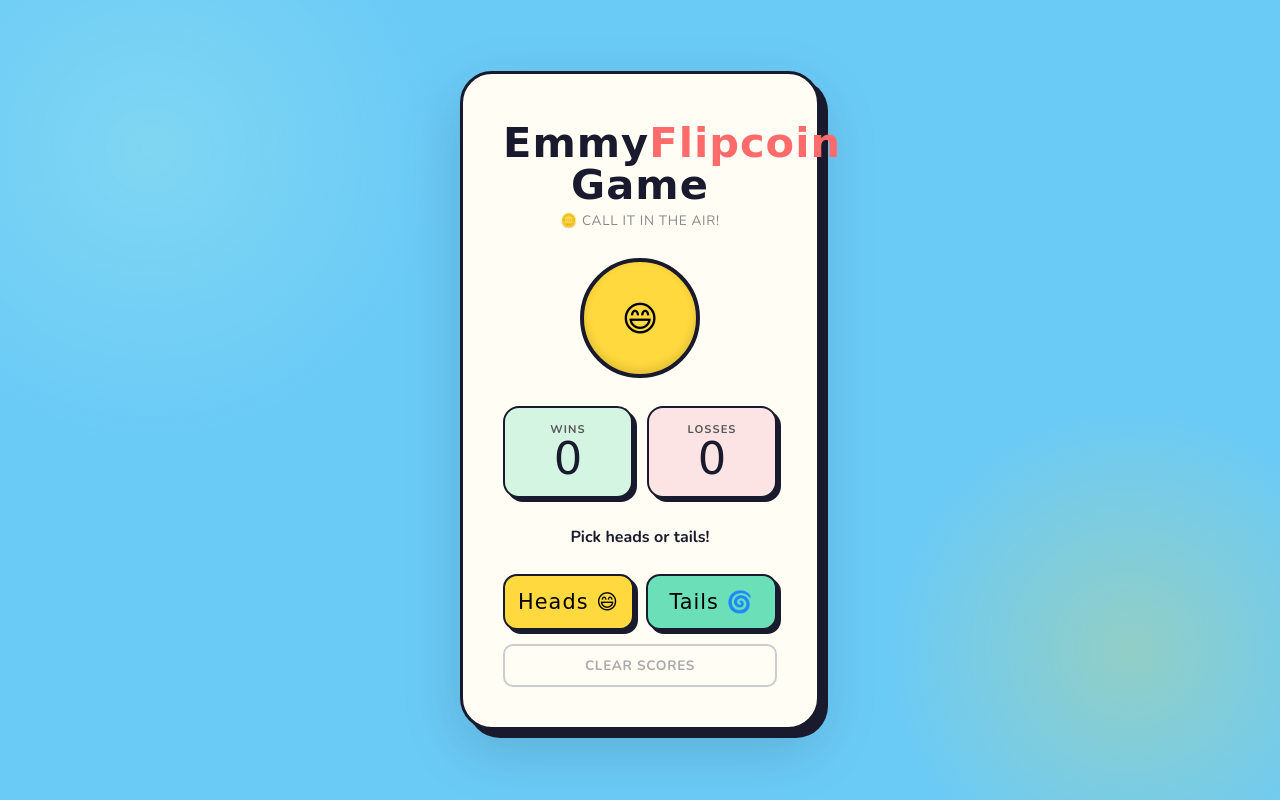
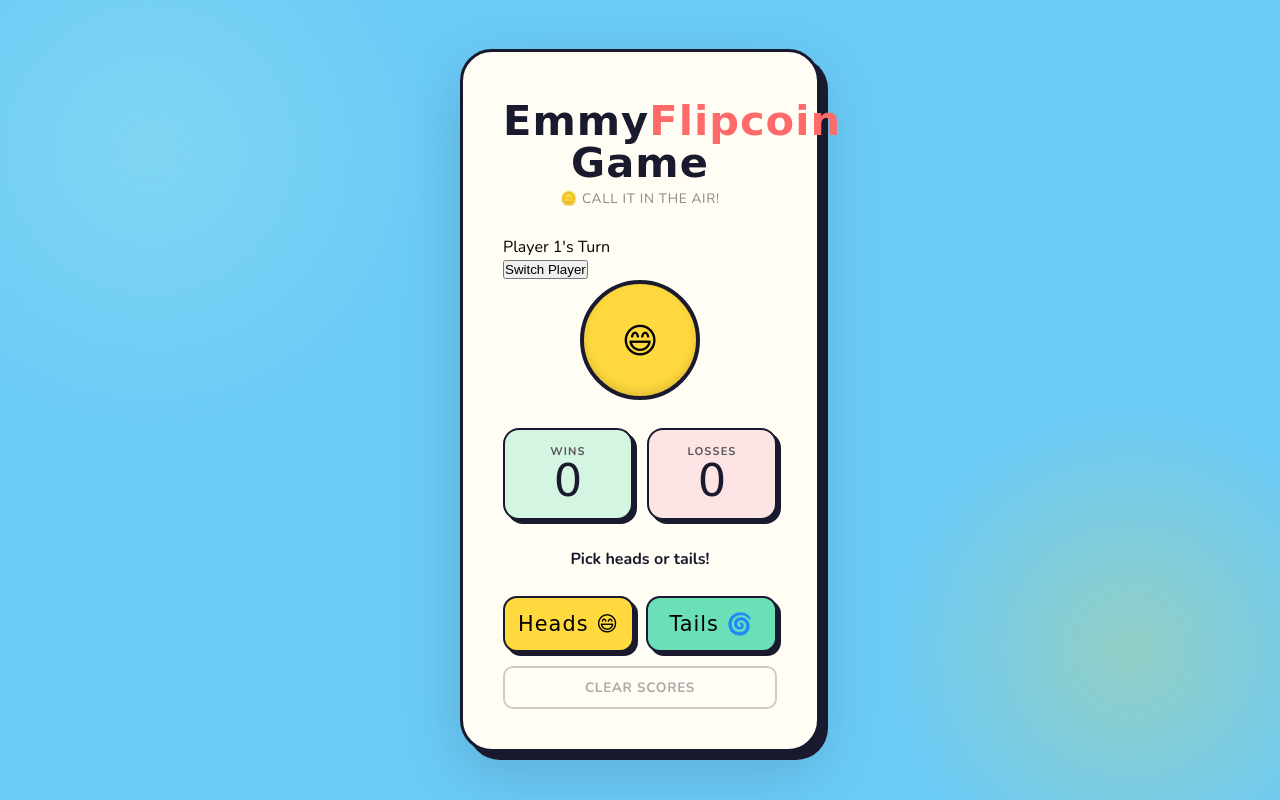
Before and after one commit to paywithemmyy/flip-game, a plain HTML site: page index.html in a window 1280 px wide. Drawn offline with nearby package versions, Linux system fonts and the light colour scheme; a web font is replaced by a local one.

Commit message:
fix new add

```diff
--- a/index.html
+++ b/index.html
@@ -13,6 +13,10 @@
 <div class="card">
   <h1>Emmy<span>Flipcoin</span> Game</h1>
   <p class="subtitle">🪙 Call it in the air!</p>
+  <div class="current-player-label">Player 1's Turn</div>
+<div class="player-tabs">
+  <button class="player-tab active" onclick="switchPlayer()">Switch Player</button>
+</div>
 
   <div class="coin-wrap">
     <div class="coin" id="coin">
@@ -42,5 +46,8 @@
 </div>
 
 <script src="flip.js"></script>
+<div id="monster-overlay">
+  <div class="monster-content"></div>
+</div>
 </body>
 </html>
```
